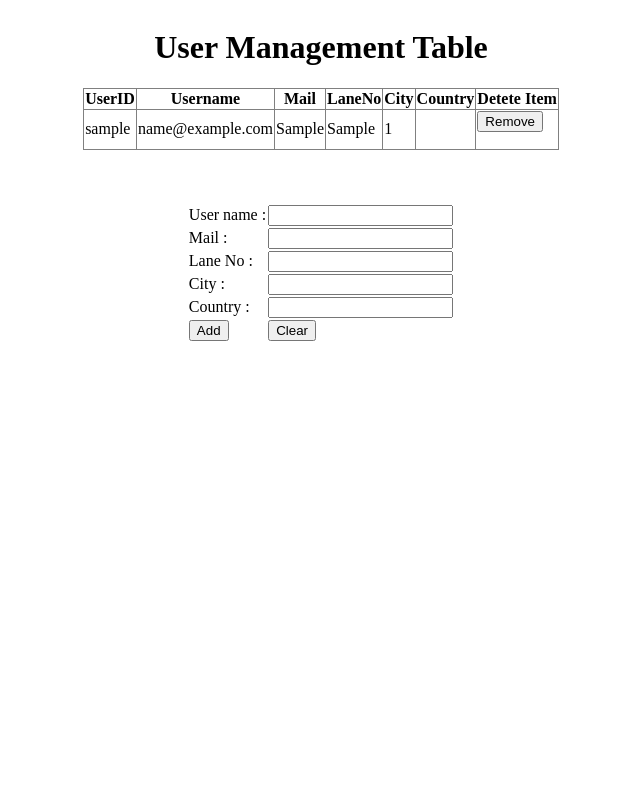
After one commit to RavinduHarshana/Food_Paradise-Ecommoerce-Website, a PHP site: page /AdminPanel/User.php in a window 1280 px wide. The commit adds this page. Shown: the whole page, without its empty margins (319-959 px from the left). Run offline with PHP 8.4, Linux system fonts and the light colour scheme; tables that the repository leaves empty or names only in its code hold one stand-in row (values such as "Sample post"); data that the repository does not hold is empty; a stand-in replaces the project's code that opens the database connection.

```diff
--- /dev/null
+++ b/AdminPanel/User.php
@@ -0,0 +1,143 @@
+
+<html>
+    <head>
+        <title>
+          User
+        </title>
+        <style>
+        .dForm{
+                display: flex;
+                justify-content: center;
+            }
+
+        h1 ,p{
+            text-align:center;
+        }
+        table,th,td{
+            border-collapse: collapse;
+        }
+        .main{
+            display: flex;
+            align-items: center;
+            flex-direction:column;
+        }
+
+        </style>
+    </head>
+    <body>
+    <div class="main">
+    <h1>User Management Table</h1>
+
+        <?php
+            $table ="<table border = '1'>";
+            $table .="<tr>
+            <th>UserID</th>
+            <th>Username</th>
+            <th>Mail</th>
+            <th>LaneNo</th>
+            <th>City</th>
+            <th>Country</th>
+            <th>Detete Item</th>
+            </tr>";
+
+            $connect=mysqli_connect("localhost","root","",'foodparadies');
+            if(!$connect){
+                die("<p>Connection Fail: ".mysqli_error($connect)."</p>");
+            }
+            else{
+
+                $get_value='SELECT * FROM user;';
+                $result = mysqli_query($connect,$get_value);
+                $row=mysqli_num_rows($result);
+
+                while($arr=mysqli_fetch_row($result)){
+                    $table .="<tr>";
+                    $table .= "<td>".$arr[0]."</td>";
+                    $table .="<td>".$arr[1]."</td>";
+                    $table .= "<td>".$arr[2]."</td>";
+                    $table .= "<td>".$arr[3]."</td>";
+                    $table .= "<td>".$arr[4]."</td>";
+                    $table .= "<td>".$arr[5]."</td>";
+                    $table .="<td><form action='' method='post'>
+                    <input type='hidden' name='del_id' value='". $arr[0] ."'>";
+                    $table .= '<input type="submit" name="delete" value="Remove"><br>
+                            </form></td>';
+                    $table .= "</tr>";
+
+                }
+                $table .= "</table><br><br><br>";
+                echo $table;
+
+            }
+        ?>
+
+
+        <div class="dForm">
+            <form action="" method="POST" name="form">
+            <table>
+                <tr>
+                    <td>User name :</td>
+                    <td><input type="text" name="user_name" require ></td>
+                </tr>
+                <tr>
+                    <td>Mail :</td>
+                    <td><input type="email" name="email" ></td>
+                </tr>
+                <tr>
+                    <td>Lane No :</td>
+                    <td><input type="text" name="LeneNo"></td>
+                </tr>
+                <tr>
+                    <td>City :</td>
+                    <td><input type="text" name="city"></td>
+                </tr>
+                <tr>
+                    <td>Country :</td>
+                    <td><input type="text" name="country" ></td>
+                </tr>
+                <tr>
+                    <td><input type="submit" value="Add" name="submit" value='Add'></td>
+                    <td><input type="reset" value="Clear"></td>
+                </tr>
+            </table>
+            </form>
+        </div>
+        <?php
+
+        if(isset($_POST['submit'])){
+            if(isset($_POST['user_name'])){
+                $name=$_POST['user_name'];
+                $mail=$_POST['email'];
+                $LeneNo=$_POST['LeneNo'];
+                $city=$_POST['city'];
+                $country=$_POST['country'];
+                $sql_valuee="INSERT INTO user(Username,Mail,LaneNo,City,Country)
+                VALUES('$name','$mail','$LeneNo','$city','$country');";
+                header("refresh:0");
+                mysqli_query($connect,$sql_valuee);
+
+            }
+            else{
+                echo "<p>Please Enter a Valid User Name</p>";
+            }
+        }
+
+
+            if (isset($_POST["delete"])) {
+                if(isset($_POST['del_id'])){
+                    $row_id=$_POST['del_id'];
+                    mysqli_query($connect,"DELETE FROM user WHERE userid='$row_id';");
+                    header("refresh:0");
+                    echo '<p>Item iS deleted code<p>';
+                }
+                else{
+                    echo '<p>Not delete '.mysqli_error($connect).'<p>';
+                }
+            }
+
+            mysqli_close($connect);
+
+        ?>
+        </div>
+    </body>
+</html>
--- /dev/null
+++ b/Category_item.php
@@ -0,0 +1,3 @@
+<?php
+include "dbconn.php";
+?>
--- a/index.php
+++ b/index.php
@@ -1,3 +1,7 @@
+<?php
+    include "category.php";
+?>
+<!-- Add Footer -->
 <?php
     include_once "footer.php";
 ?>
```
Also changed, not shown: AdminPanel/catogory.php (added, +125 -0 lines).
